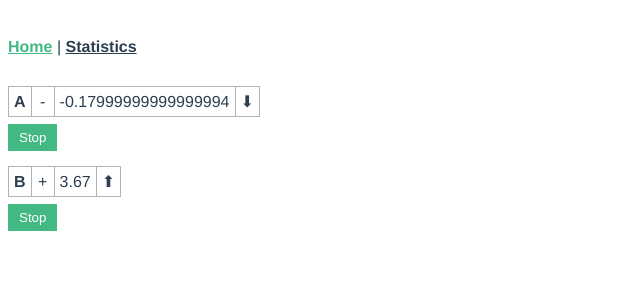
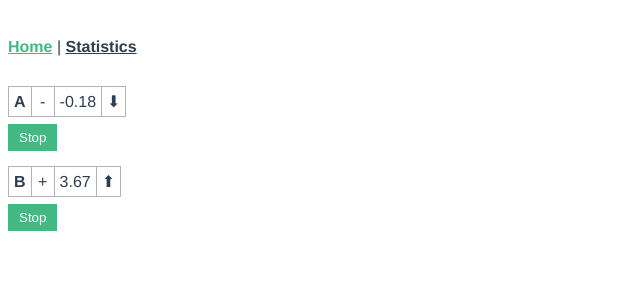
Before and after one commit to SrdjanMilic/Factory-Worldwide, a Vue app: page / in a window 1280 px wide. Shown: the top 300 px of the page, without its empty margins (0-640 px from the left). Built offline with nearby package versions, Linux system fonts and the light colour scheme.

Commit message:
floating numbers toFixed(2) right solution

```diff
--- a/src/components/TableFields.vue
+++ b/src/components/TableFields.vue
@@ -4,7 +4,7 @@
       <tr>
         <th>A</th>
         <td class="sign">{{ this.randomSign.A }}</td>
-        <td>{{ initialValueA }}</td>
+        <td>{{ valueA }}</td>
         <td v-show="this.randomSign.A == '+'">&#x2B06;</td>
         <td v-show="this.randomSign.A == '-'">&#x2B07;</td>
       </tr>
@@ -17,7 +17,7 @@
       <tr>
         <th>B</th>
         <td class="sign">{{ this.randomSign.B }}</td>
-        <td>{{ initialValueB }}</td>
+        <td>{{ valueB }}</td>
         <td v-show="this.randomSign.B == '+'">&#x2B06;</td>
         <td v-show="this.randomSign.B == '-'">&#x2B07;</td>
       </tr>
@@ -61,9 +61,17 @@ export default {
       signsArray: ['+', '-']
     }
   },
-  computed: {},
+  computed: {
+    valueA () {
+      return this.initialValueA.toFixed(2)
+    },
+    valueB () {
+      return this.initialValueB.toFixed(2)
+    }
+  },
   methods: {
-    firstObjects () { // creates first objects A, B
+    firstObjects () {
+      // creates first objects A, B
       for (let i = 0; i < this.fields.length; i++) {
         const date = new Date()
         const obj = {}
@@ -76,16 +84,20 @@ export default {
         this.$emit('update:changesB', [...this.changesB])
       }
     },
-    replaceNumbersArray () { // replace random A, B numbers at time interval
+    replaceNumbersArray () {
+      // replace random A, B numbers at time interval
       const numberA = Number((Math.random() * 1 + 1).toFixed(2)) // first number A
       const numberB = Number((Math.random() * 1 + 1).toFixed(2)) // first number B
       this.randomNumbersArray.splice(0, 2, numberA, numberB)
     },
-    toggleInterval (field) { // button toggle
+    toggleInterval (field) {
+      // button toggle
       if (field === 'A') {
         this.startStop.A = !this.startStop.A
         if (this.startStop.A) {
-          this.timerA = setInterval(() => { this.calculations('A') }, 2000)
+          this.timerA = setInterval(() => {
+            this.calculations('A')
+          }, 2000)
         } else {
           clearInterval(this.timerA)
         }
@@ -93,7 +105,9 @@ export default {
       if (field === 'B') {
         this.startStop.B = !this.startStop.B
         if (this.startStop.B) {
-          this.timerB = setInterval(() => { this.calculations('B') }, 2000)
+          this.timerB = setInterval(() => {
+            this.calculations('B')
+          }, 2000)
         } else {
           clearInterval(this.timerB)
         }
```
